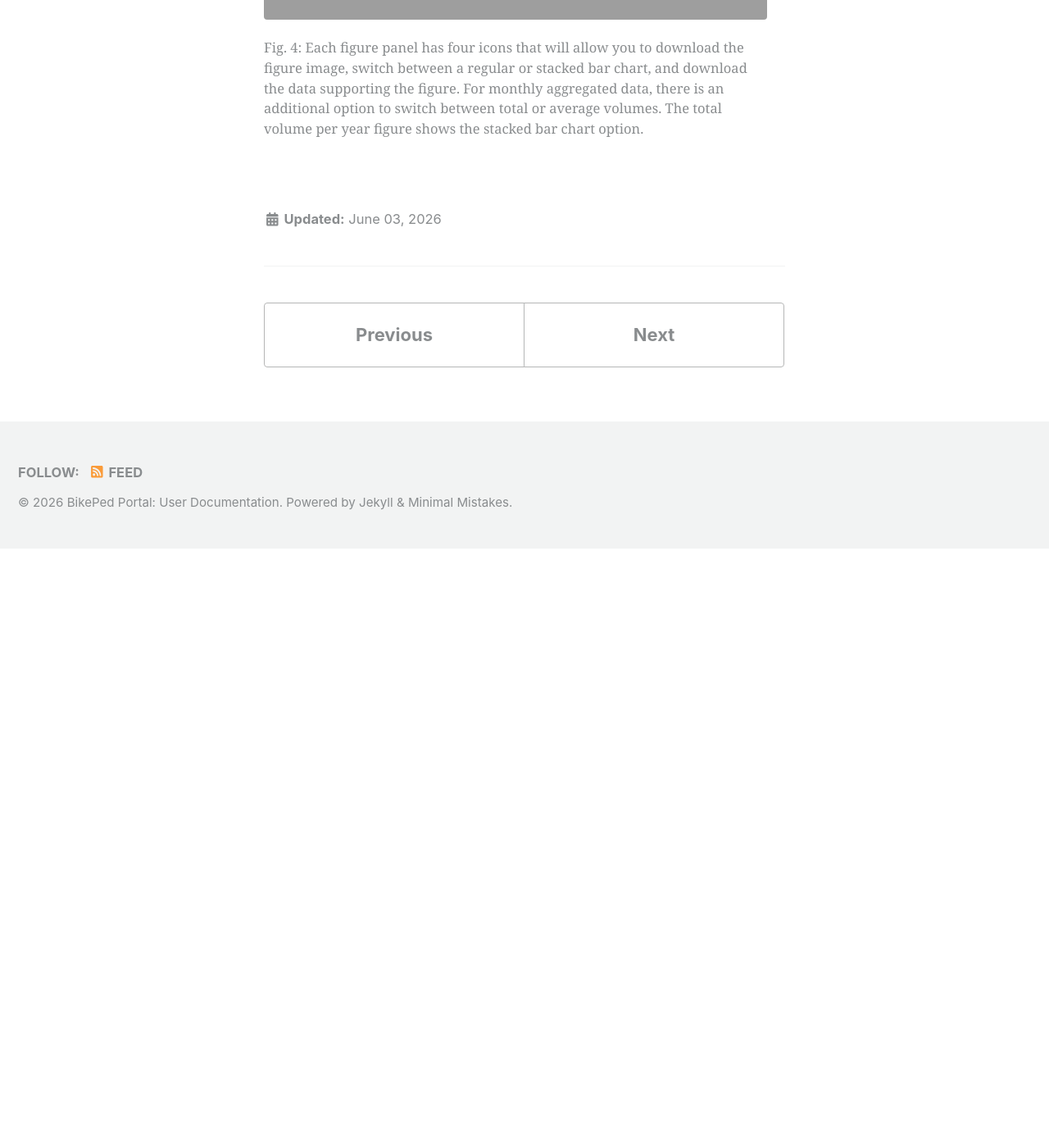
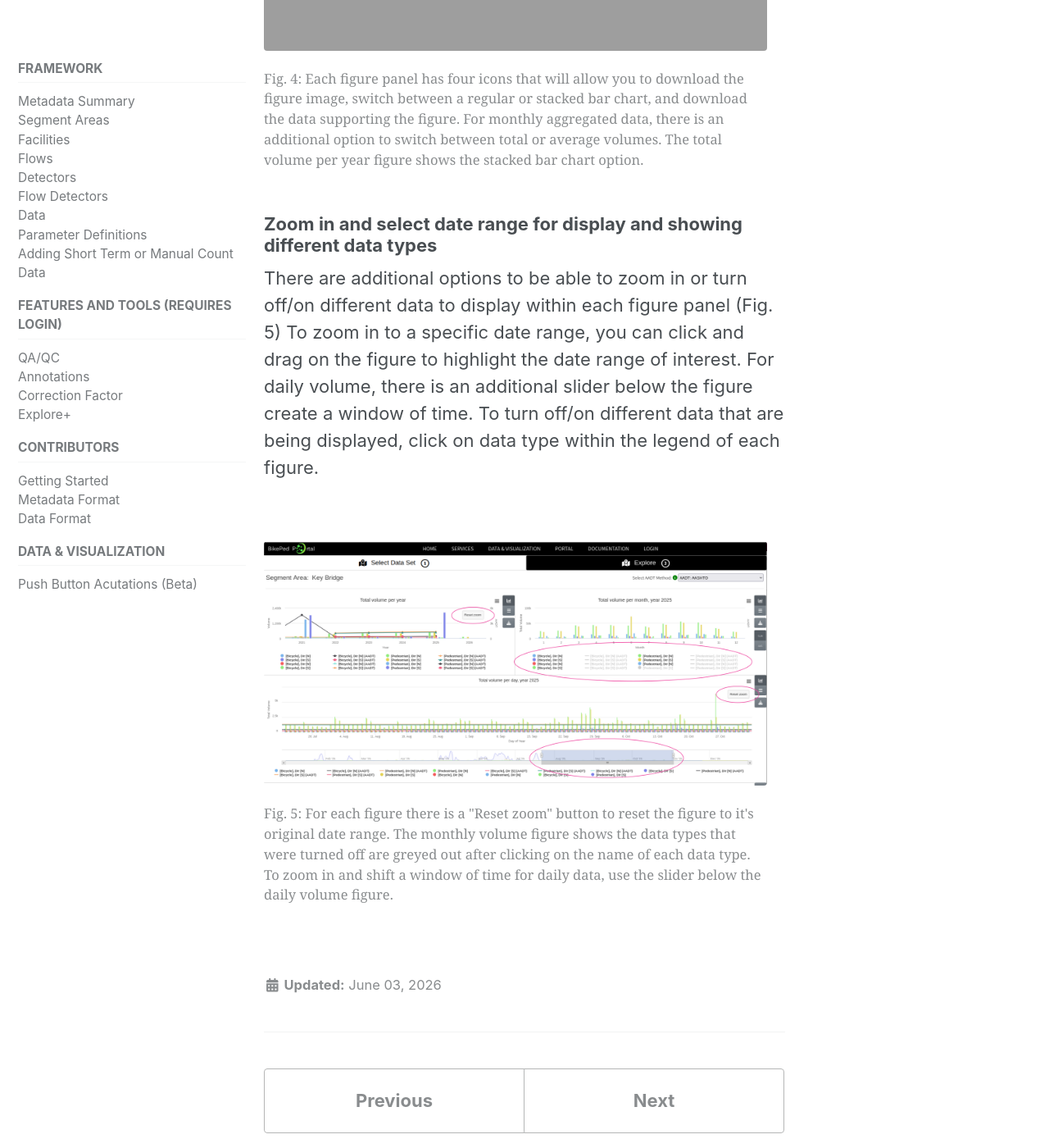
Before and after one commit to PSUTrec/documentation, a Jekyll site: the page built from _documents/16-explore.md, in a window 1280 px wide and 1400 px high, scrolled down 4818 px. Shown: the whole window at 82% size. Built offline with Jekyll 4.4.1, drawn with Linux system fonts in a browser that asks for light colours; nearby versions of some CDN libraries; before the commit the page ends 5487 px from its top, so only the background shows below that; some of the changed text lies outside the part shown.

Commit message:
finish draft of Explore page, remains to be reviewed before adding to menu bars

```diff
--- a/_documents/16-explore.md
+++ b/_documents/16-explore.md
@@ -34,9 +34,18 @@ After selecting a segment area, a new tab will open, "Explore (2)" with the year
     <figcaption>Fig. 3: Note the tab window at the top is set to "Explore (2)". To populate data at other aggregations, click on the figure of the specific year, month, or day.</figcaption>
 </figure>
 
+### Downloading figures and data
 Figure 4 highlights the different icons that are available for each figure to change the chart type, download the figure, and download data. To alter the bar chart to a stacked bar chart, click on the stacked hamburger icon below the bar chart icon. For monthly volumes, there is an option to display the total monthly volume and the average monthly volume. To download data, click on the "download" located below figure graphing options. The data that is downloaded for each figure is the data behind the figure, this means that if click the "download" button on the "Total volume per year" figure, only the yearly data will be provided. If you want to download the figure, click on the other hamburger icon next to the graphing options.
 
 <figure class="align-left">
     <img src="{{ site.url }}{{ site.baseurl }}/assets/images/exp-fig4.png" alt="">
     <figcaption>Fig. 4: Each figure panel has four icons that will allow you to download the figure image, switch between a regular or stacked bar chart, and download the data supporting the figure. For monthly aggregated data, there is an additional option to switch between total or average volumes. The total volume per year figure shows the stacked bar chart option. </figcaption>
 </figure>
+
+### Zoom in and select date range for display and showing different data types
+There are additional options to be able to zoom in or turn off/on different data to display within each figure panel (Fig. 5) To zoom in to a specific date range, you can click and drag on the figure to highlight the date range of interest. For daily volume, there is an additional slider below the figure create a window of time. To turn off/on different data that are being displayed, click on data type within the legend of each figure.
+
+<figure class="align-left">
+    <img src="{{ site.url }}{{ site.baseurl }}/assets/images/exp-fig5.png" alt="">
+    <figcaption>Fig. 5: For each figure there is a "Reset zoom" button to reset the figure to it's original date range. The monthly volume figure shows the data types that were turned off are greyed out after clicking on the name of each data type. To zoom in and shift a window of time for daily data, use the slider below the daily volume figure. </figcaption>
+</figure>
```
Also changed, not shown: assets/images/exp-fig5.png (added).
